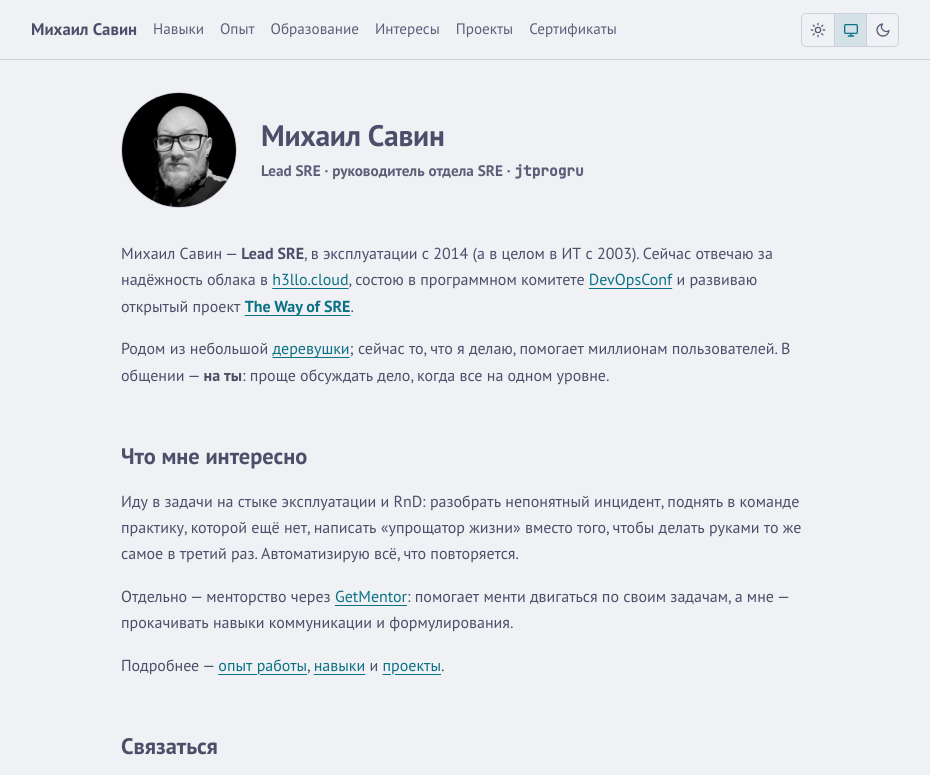
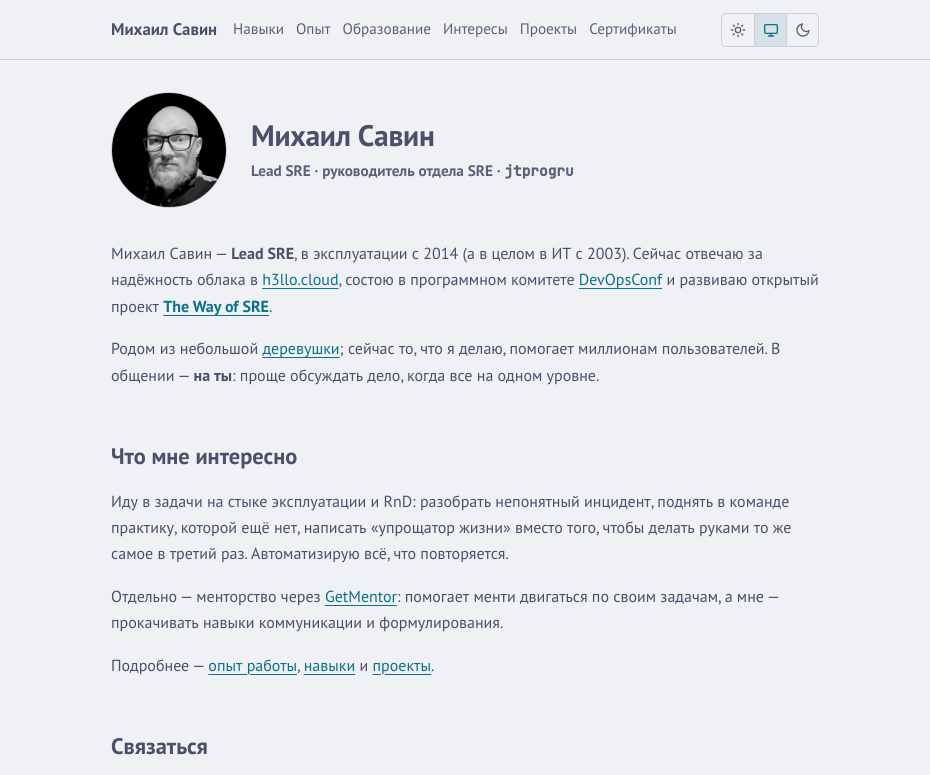
Before and after one commit to jtprogru/savinmi.ru, an Astro site: page / in a window 1280 px wide. Shown: the top 775 px of the page, without its empty margins (175-1105 px from the left). Built offline with nearby package versions, Linux system fonts and the light colour scheme; Astro itself is replaced by a stand-in of ours.

Commit message:
style(css): выровнять шапку, контент и подвал по общей ширине
Шапка и подвал жили в 900px, контент — в 720px, из-за чего меню
выглядело растянутым, а текст узким на его фоне. Ширина вынесена
в --content-width и равна 740px: ниже 734px меню переносится на
вторую строку. Колоночный отступ в меню уменьшен с 16px до 12px —
запас до переноса 28px.

```diff
--- a/src/styles/global.css
+++ b/src/styles/global.css
@@ -14,6 +14,10 @@
 
   --font-text: "PT Sans", -apple-system, BlinkMacSystemFont, "Segoe UI", Roboto, "Helvetica Neue", Arial, sans-serif;
   --font-code: "JetBrains Mono", "PT Mono", SFMono-Regular, Consolas, "Liberation Mono", Menlo, monospace;
+
+  /* Общая ширина колонки: шапка, контент и подвал выравниваются по ней.
+     Нижняя граница — 734px, ниже меню переносится на вторую строку. */
+  --content-width: 740px;
 }
 
 [data-theme="light"] {
@@ -83,7 +87,7 @@ body {
 main {
   flex: 1 0 auto;
   width: 100%;
-  max-width: 720px;
+  max-width: var(--content-width);
   margin: 0 auto;
   padding: 2rem 1rem 3rem;
 }
@@ -230,7 +234,7 @@ th {
 }
 
 .site-header__inner {
-  max-width: 900px;
+  max-width: var(--content-width);
   margin: 0 auto;
   padding: 0.75rem 1rem;
   display: flex;
@@ -250,7 +254,7 @@ th {
 .site-nav {
   display: flex;
   flex-wrap: wrap;
-  gap: 0.25rem 1rem;
+  gap: 0.25rem 0.75rem;
   flex: 1;
 }
 
@@ -308,7 +312,7 @@ th {
   font-size: 0.9rem;
 }
 .site-footer__inner {
-  max-width: 900px;
+  max-width: var(--content-width);
   margin: 0 auto;
   display: flex;
   flex-direction: column;
```
